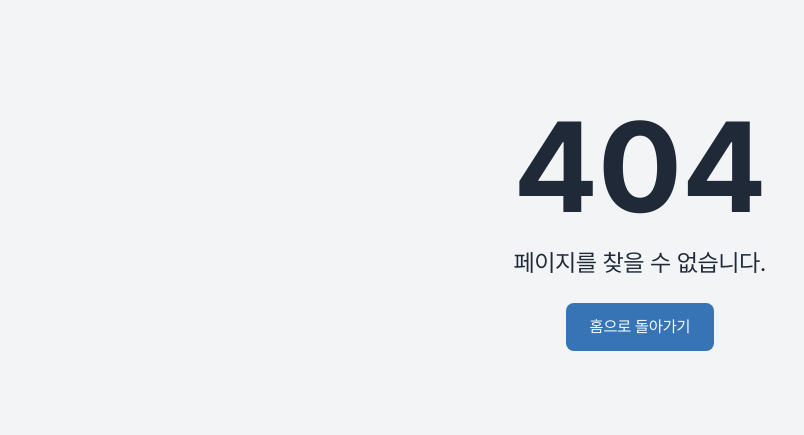
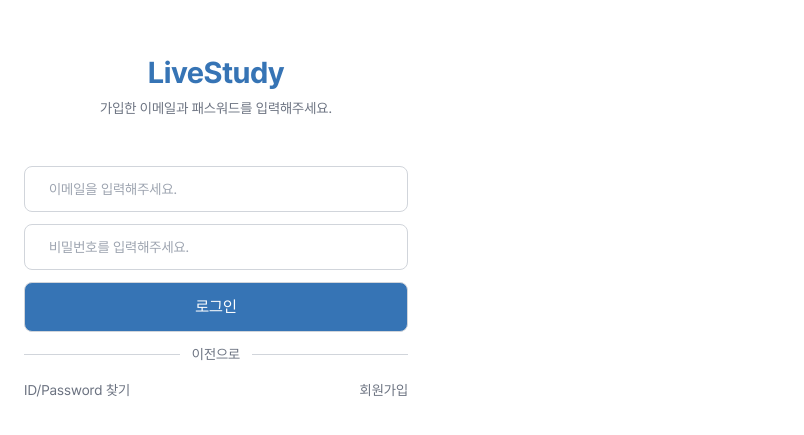
Before and after one commit to LiveStudy-group/Frontend, a React (Vite) app in the folder LiveStudy-front/: page /email-login in a window 1280 px wide. Before the commit this address had no page. Shown: the part 173-608 px from the top of the page, without its empty margins (0-804 px from the left). Built offline with nearby package versions, Linux system fonts and the light colour scheme.

Commit message:
design: login page 스타일 수정 및 email-page ui 구현

```diff
--- a/LiveStudy-front/src/App.tsx
+++ b/LiveStudy-front/src/App.tsx
@@ -7,6 +7,7 @@ import TestPage from './pages/TestPage';
 import LoginPage from './pages/LoginPage';
 import JoinPage from './pages/JoinPage';
 import MyPage from './pages/MyPage';
+import EmailLoginPage from './pages/EmailLoginPage';
 
 function App() {
   return (
@@ -15,6 +16,7 @@ function App() {
       <Route path='test-page' element={<TestPage />} />
       <Route path='studyroom/:id' element={<StudyRoomPage />} />
       <Route path='/login' element={<LoginPage />} />
+      <Route path='/email-login' element={<EmailLoginPage />} />
       <Route path='/join' element={<JoinPage />} />
       <Route path='/main' element={<MainPage />} />
       <Route path='/mypage' element={<MyPage />} />
--- /dev/null
+++ b/LiveStudy-front/src/pages/EmailLoginPage.tsx
@@ -0,0 +1,52 @@
+import { Link } from "react-router-dom"
+
+export default function EmailLoginPage() {
+  return (
+    <div className="min-h-screen flex items-center px-6">
+      <section className="w-full max-w-sm flex flex-col items-center">
+        <div className="mb-12">
+          <h1 className="text-headline2_B mb-2 text-primary-500 text-center">
+            <Link to={'/'}>LiveStudy</Link>
+          </h1>
+          <p className="text-body1_R text-gray-500 whitespace-nowrap">
+            가입한 이메일과 패스워드를 입력해주세요.
+          </p>
+        </div>
+
+        <div className="w-full flex flex-col gap-3">
+          <input
+            type="email"
+            placeholder="이메일을 입력해주세요."
+            className="text-body1_R w-full px-6 py-3 border border-gray-300 rounded-lg"
+          />
+
+          <input
+            type="password"
+            placeholder="비밀번호를 입력해주세요."
+            className="text-body1_R w-full px-6 py-3 border border-gray-300 rounded-lg"
+          />
+
+          <button type="submit" className="basic-button-primary py-3 text-white border border-gray-300 hover:bg-gray-100 hover:text-primary-400">
+            로그인
+          </button>
+        </div>
+
+        <div className="flex items-center mt-3 gap-3 w-full">
+          <span className="flex-1 h-px bg-gray-300" />
+          <Link to="/login" className="text-body1_R text-gray-500 whitespace-nowrap">
+            이전으로
+          </Link>
+          <span className="flex-1 h-px bg-gray-300" />
+        </div>
+
+        {/* ID/PW 찾기 & 회원가입 */}
+        <div className="w-full flex justify-between text-body1_R text-gray-500 mt-4">
+          <button>ID/Password 찾기</button>
+          <button>
+            <Link to={'/join'}>회원가입</Link>
+          </button>
+        </div>
+      </section>
+    </div>
+  )
+}
--- a/LiveStudy-front/src/pages/LoginPage.tsx
+++ b/LiveStudy-front/src/pages/LoginPage.tsx
@@ -2,27 +2,26 @@ import { Link } from "react-router-dom"
 
 export default function LoginPage() {
   return (
-    <div className="min-h-screen flex items-center justify-center">
+    <div className="min-h-screen flex items-center justify-center px-6">
       <section className="w-full max-w-sm flex flex-col items-center">
         {/* 로고 */}
-        <h1 className="text-headline2_B mb-12 text-primary-500">
-          LiveStudy
-        </h1>
+        <div className="mb-12">
+          <h1 className="text-headline2_B mb-2 text-primary-500 text-center">
+            LiveStudy
+          </h1>
+          <p className="text-body1_R text-gray-500 whitespace-nowrap">
+            전국의 모든 친구들과, 집중하는 공부를 시작해보세요.
+          </p>
+        </div>
 
         {/* 로그인 버튼들 */}
         <div className="w-full flex flex-col gap-3">
-          <button className="w-full py-4 bg-gray-100 border border-gray-300 rounded-xl text-body1_R text-gray-500 hover:bg-primary-400 hover:text-white">Email 로그인</button>
-          <button className="w-full py-4 bg-gray-100 border border-gray-300 rounded-xl text-body1_R text-gray-500 hover:bg-primary-400 hover:text-white">Google 로그인</button>
-          <button className="w-full py-4 bg-gray-100 border border-gray-300 rounded-xl text-body1_R text-gray-500 hover:bg-primary-400 hover:text-white">Kakao 로그인</button>
-          <button className="w-full py-4 bg-gray-100 border border-gray-300 rounded-xl text-body1_R text-gray-500 hover:bg-primary-400 hover:text-white">Naver 로그인</button>
-        </div>
-
-        {/* ID/PW 찾기 & 회원가입 */}
-        <div className="w-full flex justify-between text-body1_R text-gray-500 mt-4">
-          <button>ID/Password 찾기</button>
-          <button>
-            <Link to={'/join'}>회원가입</Link>
+          <button className="w-full py-3 bg-gray-100 border border-gray-300 rounded-xl text-body1_R text-gray-500 hover:bg-primary-400 hover:text-white">
+            <Link to={'/email-login'}>Email 로그인</Link>
           </button>
+          <button className="w-full py-3 bg-gray-100 border border-gray-300 rounded-xl text-body1_R text-gray-500 hover:bg-primary-400 hover:text-white">Google 로그인</button>
+          <button className="w-full py-3 bg-gray-100 border border-gray-300 rounded-xl text-body1_R text-gray-500 hover:bg-primary-400 hover:text-white">Kakao 로그인</button>
+          <button className="w-full py-3 bg-gray-100 border border-gray-300 rounded-xl text-body1_R text-gray-500 hover:bg-primary-400 hover:text-white">Naver 로그인</button>
         </div>
       </section>
     </div>
```
